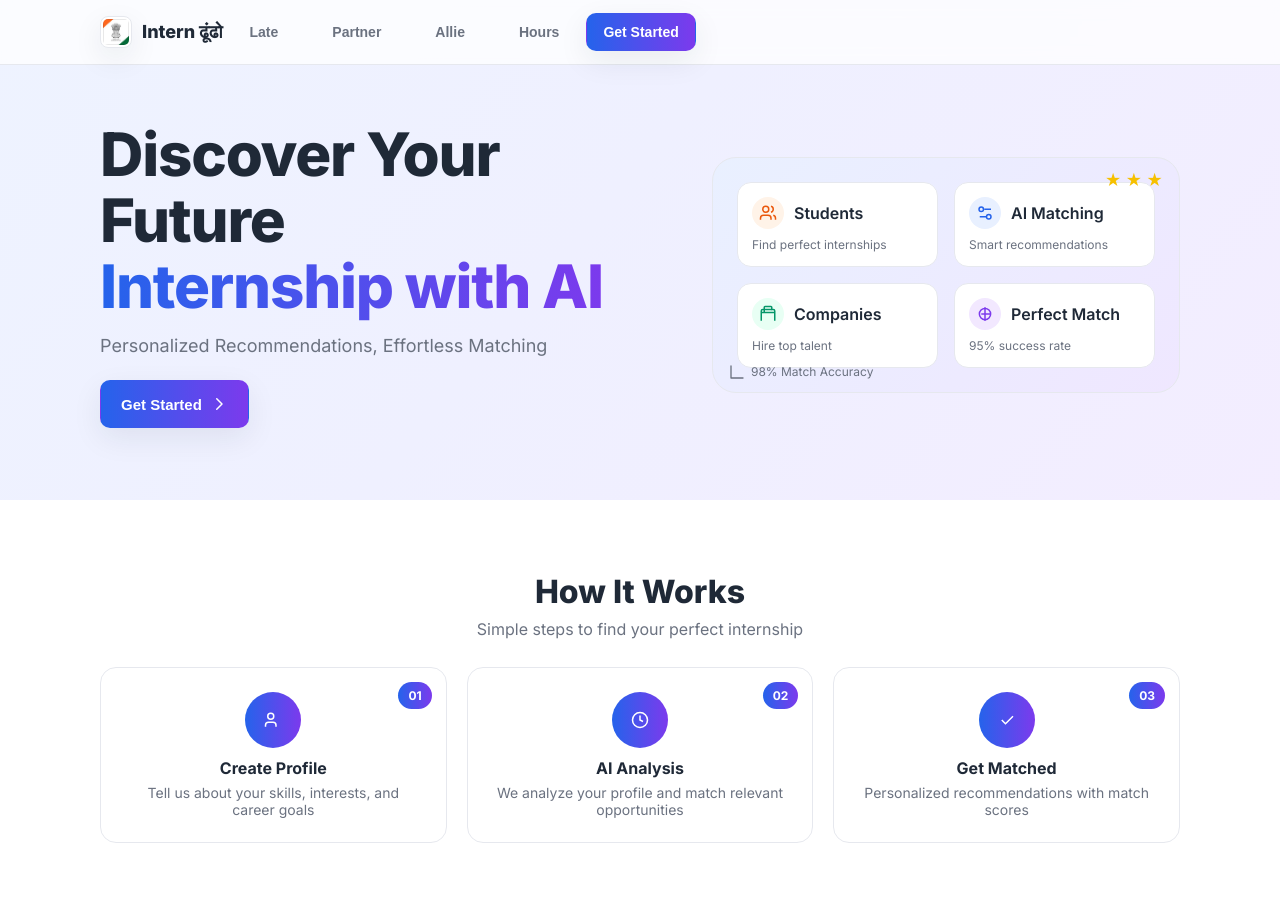
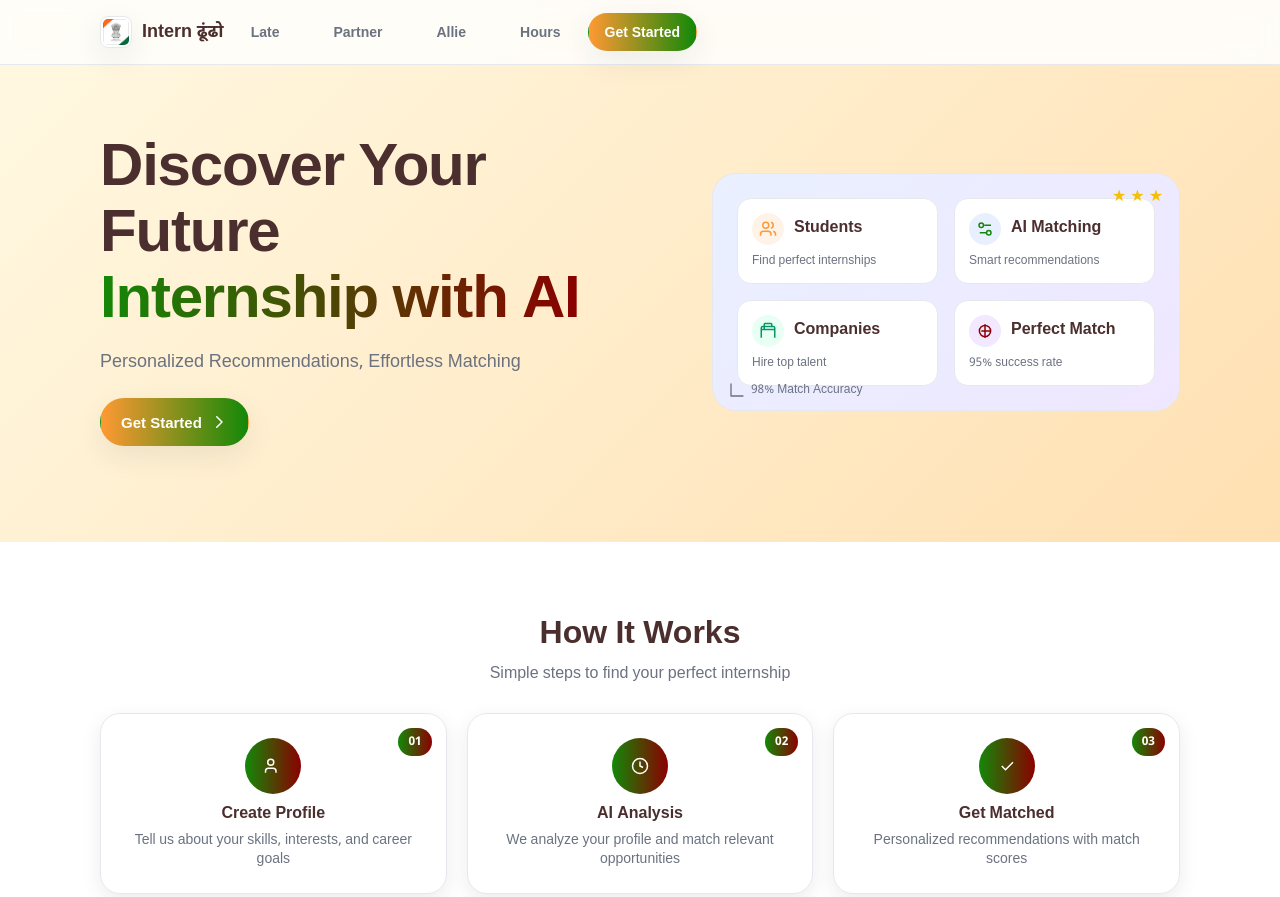
Before and after one commit to Sudip-ta/Internship, a plain HTML site: page index.html in a window 1280 px wide. Shown: the top 897 px of the page. Drawn offline with Linux system fonts and the light colour scheme.

Commit message:
chnage the color

```diff
--- a/style.css
+++ b/style.css
@@ -1,24 +1,24 @@
 :root{
 --bg: #f6f8ff;
---bg-grad1:#eef3ff;
---bg-grad2:#eff0ff;
---bg-grad3:#f4ecff;
+--bg-grad1:#fff8e1;
+--bg-grad2:#fff3e0;
+--bg-grad3:#fdf6e3;
 --white:#fff;
 --black:#0d0f15;
 --muted:#6b7280;
 --border:#e6e8ee;
---primary:#1f2937;
+--primary:#4b2e2e;
 --primary-2:#111827;
---blue:#2563eb;
---purple:#7c3aed;
+--blue:#138808;
+--purple:#8B0000;
 --green:#059669;
---orange:#ea580c;
+--orange:#ff9933;
 --ring: rgba(37,99,235,.2);
 --shadow: 0 10px 30px rgba(31,41,55,.08);
 --radius:12px;
 }
 *{box-sizing:border-box}
-html,body{margin:0;height:100%;font-family:Inter,-apple-system,BlinkMacSystemFont,Segoe UI,Roboto,Helvetica,Arial,sans-serif;color:var(--primary);background:
+html,body{margin:0;height:100%;font-family: 'Poppins', 'Noto Sans Devanagari', sans-serif;color:var(--primary);background:
 linear-gradient(130deg,var(--bg-grad1),var(--bg-grad2) 40%,var(--bg-grad3));}
 .container{max-width:1120px;margin:0 auto;padding:0 20px}
 /* Nav */
@@ -39,9 +39,9 @@ linear-gradient(130deg,var(--bg-grad1),var(--bg-grad2) 40%,var(--bg-grad3));}
 .btn{display:inline-flex;align-items:center;gap:8px;border:1px solid transparent;border-radius:10px;padding:10px 16px;font-weight:600;font-size:14px;transition:.2s ease;cursor:pointer}
 .btn .icon{width:18px;height:18px}
 .btn .icon-sm{width:16px;height:16px}
-.btn--primary{background:linear-gradient(90deg,var(--blue),var(--purple));color:#fff;box-shadow:var(--shadow)}
+.btn--primary{background: linear-gradient(90deg, var(--orange), var(--blue));color:#fff;box-shadow:var(--shadow);border-radius: 999px;font-weight: 700;}
 .btn--primary:hover{filter:brightness(.95)}
-.btn--secondary{background:#fff;color:var(--primary);border-color:var(--border)}
+.btn--secondary{background: #fff3e0;color: var(--orange);border-color:var(--border);border: 2px solid var(--orange);border-radius: 999px;}
 .btn--secondary:hover{background:#f7f8fb}
 .btn--outline{background:transparent;border-color:var(--border);color:var(--primary)}
 .btn--outline:hover{background:#f7f8fb}
@@ -50,7 +50,7 @@ linear-gradient(130deg,var(--bg-grad1),var(--bg-grad2) 40%,var(--bg-grad3));}
 .btn--lg{padding:14px 20px;font-size:15px}
 .btn--block{width:100%}
 /* Hero */
-.hero{padding:56px 0 72px}
+.hero{background: linear-gradient(135deg, #fff8e1, #ffe0b2) ;padding: 72px 0 96px;}
 .hero__grid{display:grid;grid-template-columns:1fr;gap:40px;align-items:center}
 @media (min-width:1024px){.hero__grid{grid-template-columns:1.1fr .9fr}}
 .hero__title{font-size:44px;line-height:1.1;margin:0 0 16px;font-weight:800;letter-spacing:-0.02em}
@@ -84,7 +84,7 @@ linear-gradient(130deg,var(--bg-grad1),var(--bg-grad2) 40%,var(--bg-grad3));}
 .cards{display:grid;gap:20px}
 .cards--three{grid-template-columns:1fr}
 @media (min-width:768px){.cards--three{grid-template-columns:repeat(3,1fr)}}
-.card{background:#fff;border:1px solid var(--border);border-radius:16px;padding:24px;text-align:center;position:relative;overflow:hidden}
+.card{background:#fff;border:1px solid var(--border);border-radius: 20px;padding:24px;text-align:center;position:relative;overflow:hidden;box-shadow: 0 6px 20px rgba(0,0,0,0.08);}
 .card__badge{position:absolute;right:14px;top:14px;background:linear-gradient(90deg,var(--blue),var(--purple));color:#fff;border-radius:999px;padding:6px 10px;font-weight:700;font-size:12px}
 .card__icon{width:56px;height:56px;border-radius:999px;background:linear-gradient(90deg,var(--blue),var(--purple));display:flex;align-items:center;justify-content:center;color:#fff;margin:0 auto 10px}
 .card__title{font-weight:700;margin-bottom:6px}
@@ -94,14 +94,14 @@ linear-gradient(130deg,var(--bg-grad1),var(--bg-grad2) 40%,var(--bg-grad3));}
 /* Features */
 .features{display:grid;gap:36px}
 @media (min-width:992px){.features{grid-template-columns:1fr 1fr}}
-.feature{background:#fff;border:1px solid var(--border);border-radius:16px;padding:24px}
+.feature{background:#fff;border:1px solid var(--border);border-radius: 20px;padding:24px; box-shadow: 0 6px 20px rgba(0,0,0,0.08);}
 .feature__title{font-size:24px;margin:0 0 16px}
 .feature__list{list-style:none;margin:0 0 16px;padding:0;display:grid;gap:10px}
 .feature__list li{display:flex;align-items:center;gap:10px}
 .feature__list li::before{content:"✓";color:#0ea5a0;font-weight:800}
 .feature__list--blue li::before{color:var(--blue)}
 /* Jobs */
-.job{background:#fff;border:1px solid var(--border);border-radius:16px;padding:16px}
+.job{background:#fff;border:1px solid var(--border);border-radius: 20px;padding:16px; box-shadow: 0 6px 20px rgba(0,0,0,0.08);}
 .job__header{display:flex;align-items:flex-start;justify-content:space-between;gap:12px;padding:4px 4px 10px}
 .job__title{font-weight:700}
 .job__company{display:flex;align-items:center;gap:6px;color:var(--muted);font-size:14px;margin-top:6px}
@@ -144,3 +144,16 @@ transition: transform .2s ease, box-shadow .2s ease;
 transform: translateY(-1px);
 box-shadow: 0 12px 32px rgba(31,41,55,.12);
 }
+.card:hover, .job:hover {
+  transform: translateY(-3px);
+  box-shadow: 0 12px 30px rgba(0,0,0,0.12);
+  transition: all 0.3s ease;
+}
+.footer {
+  background: #3e2723;
+  color: #fff8e1;
+}
+.footer__bar {
+  border-top: 1px solid rgba(255, 255, 255, 0.2);
+  color: #ffe0b2;
+}
```
